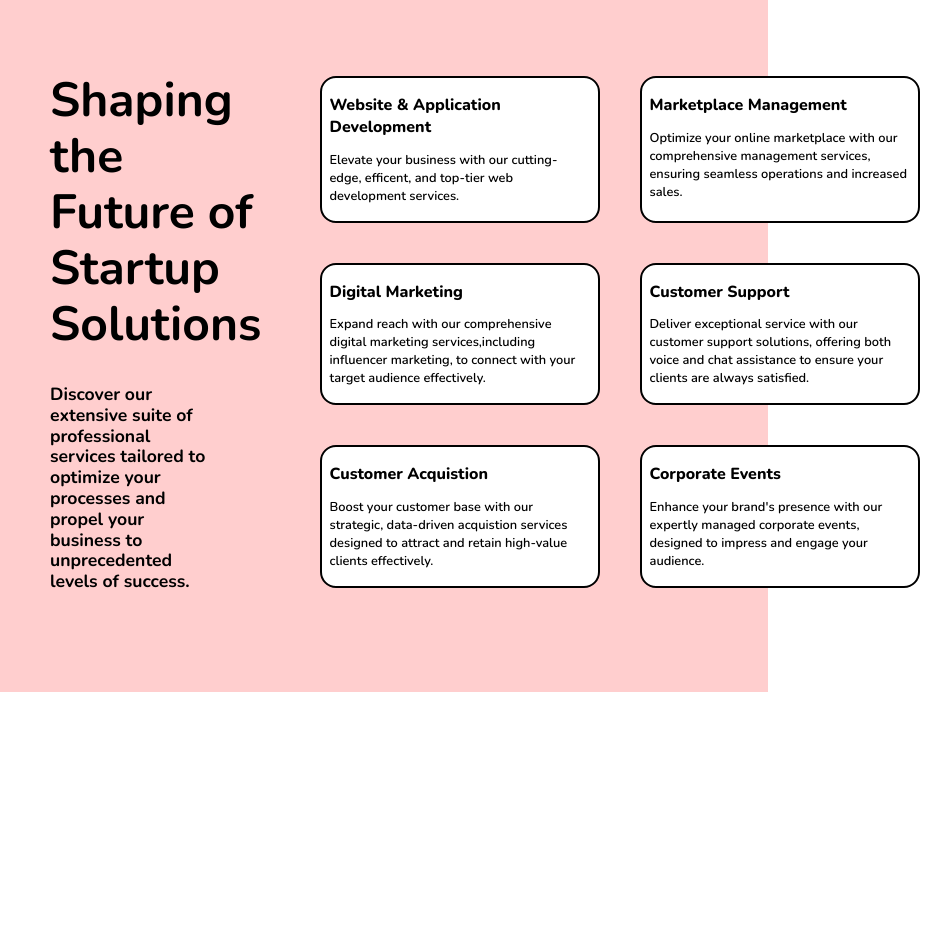
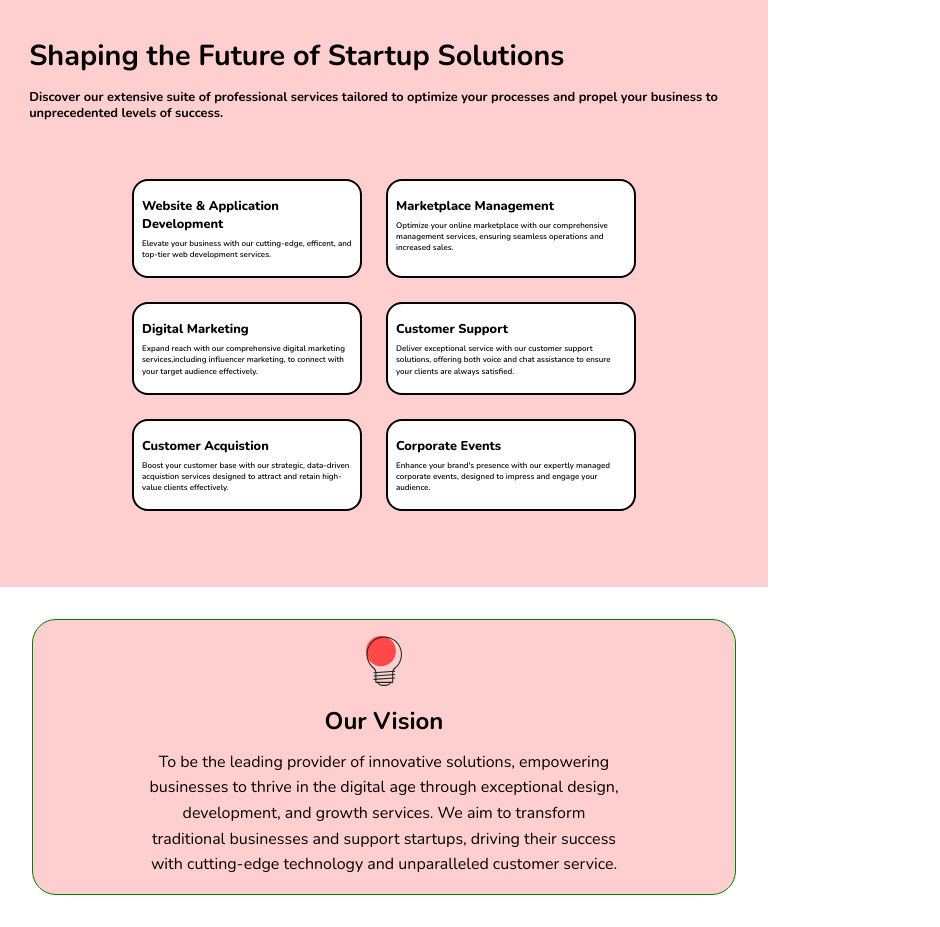
Before and after one commit to Eshashukla11/reactFrontend, a React (Vite) app: page / in a window 768 px wide. Shown: the part 1020-1947 px from the top of the page, 940 px wide, since content can reach past the window. Before the commit the page ends 1712 px from the top, so only its background shows below. Built offline with nearby package versions, Linux system fonts and the light colour scheme.

Commit message:
chores:created section-4 and making section-3 and section -4 responsive

```diff
--- a/src/App.jsx
+++ b/src/App.jsx
@@ -93,92 +93,32 @@ function App() {
           </div>
           <div className="section-3-wrap-2">
             {data.map((item, index) => (
-              <Card data={item} key={index}/>
+              <Card data={item} key={index} />
             ))}
-            {/* div-1 */}
-            {/* <div className="section-3-card-wrap">
-              <div className="section-3-card-heading">
-                <p className="section-3-text-heading">
-                  Website & Application Development
-                </p>
           </div>
-              <div className="section-3-card-sub-heading">
-                <p className="section-3-text-sub-heading">
-                  Elevate your business with our cutting-edge, efficent, and
-                  top-tier web development services.
-                </p>
         </div>
-            </div> */}
-            {/* div-2 */}
-            {/* <div className="section-3-card-wrap">
-              <div className="section-3-card-heading">
-                <p className="section-3-text-heading">
-                  Website & Application Development
-                </p>
       </div>
-              <div className="section-3-card-sub-heading">
-                <p className="section-3-text-sub-heading">
-                  Elevate your business with our cutting-edge, efficent, and
-                  top-tier web development services.
-                </p>
+      {/* section-3 end */}
+      {/* section-4 */}
+      <div className="section-4">
+        <div className="section-4-container">
+<div className='section-4-img-wrap'>
+  <img src="/svgviewer-output.svg" alt="" />
 </div>
-            </div> */}
-            {/* div-3 */}
-            {/* <div className="section-3-card-wrap">
-              <div className="section-3-card-heading">
-                <p className="section-3-text-heading">Marketplace Management</p>
+<div className='section-4-heading'>
+  <p className='section-4-text-heading'>Our Vision</p>
 </div>
-              <div className="section-3-card-sub-heading">
-                <p className="section-3-text-sub-heading">
-                  Elevate your business with our cutting-edge, efficent, and
-                  top-tier web development services.
-                </p>
+<div className='section-4-description'>
+  <p className="section-4-text-description">To be the leading provider of innovative solutions, empowering businesses to thrive in the digital age through exceptional design, development, and growth services. We aim to transform traditional businesses and support startups, driving their success with cutting-edge technology and unparalleled customer service.</p>
 </div>
-            </div> */}
-            {/* div-4 */}
-            {/* <div className="section-3-card-wrap">
-              <div className="section-3-card-heading">
-                <p className="section-3-text-heading">
-                  Website & Application Development
-                </p>
         </div>
-              <div className="section-3-card-sub-heading">
-                <p className="section-3-text-sub-heading">
-                  Elevate your business with our cutting-edge, efficent, and
-                  top-tier web development services.
-                </p>
       </div>
-            </div> */}
-            {/* div-5 */}
-            {/* <div className="section-3-card-wrap">
-              <div className="section-3-card-heading">
-                <p className="section-3-text-heading">
-                  Website & Application Development
-                </p>
-              </div>
-              <div className="section-3-card-sub-heading">
-                <p className="section-3-text-sub-heading">
-                  Elevate your business with our cutting-edge, efficent, and
-                  top-tier web development services.
-                </p>
-              </div>
-            </div> */}
-            {/* div-6 */}
-            {/* <div className="section-3-card-wrap">
-              <div className="section-3-card-heading">
-                <p className="section-3-text-heading">
-                  Website & Application Development
-                </p>
-              </div>
-              <div className="section-3-card-sub-heading">
-                <p className="section-3-text-sub-heading">
-                  Elevate your business with our cutting-edge, efficent, and
-                  top-tier web development services.
-                </p>
-              </div>
-            </div> */}
-            {/* div-end */}
-          </div>
+      {/* section-4 end */}
+
+      {/* section-5 */}
+      <div className="section-5">
+        <div className='section-5-container'>
+
         </div>
       </div>
     </div>
--- a/src/index.css
+++ b/src/index.css
@@ -174,7 +174,6 @@
 .section-3-heading {
   /* border: 1px solid blue; */
   /* width: 65%; */
-
 }
 .section-3-sub-heading {
   /* border: 1px solid orange; */
@@ -189,7 +188,7 @@
 .section-3-light-text {
   font-size: 1.1rem;
   font-weight: 700;
-  width:80%;
+  width: 80%;
   line-height: 1.3rem;
 }
 .section-3-wrap-2 {
@@ -223,6 +222,56 @@
   font-size: 0.8rem;
   font-weight: 600;
 }
+/* section-3 end */
+/* section-4 */
+.section-4 {
+  width: 100%;
+  height: 90vh;
+  display: flex;
+  align-items: center;
+  justify-content: center;
+}
+.section-4-container {
+  border: 1px solid green;
+  padding-inline: 3rem;
+  padding-block: 2rem;
+  background-color: #ffcece;
+  display: flex;
+  flex-direction: column;
+  gap: 1rem;
+  width: 40%;
+  border-radius: 1.5rem;
+}
+.section-4-img-wrap {
+  /* border:1px solid purple; */
+  margin: 0 auto;
+}
+.section-4-img-wrap img {
+  width: 50px;
+  height: 50px;
+  object-fit: contain;
+}
+.section-4-heading {
+  /* border:1px solid red; */
+}
+.section-4-description {
+  /* border:1px solid blue; */
+}
+.section-4-text-heading {
+  font-size: 2.1rem;
+  font-weight: 700;
+  text-align: center;
+}
+.section-4-text-description {
+  font-size: 1.2rem;
+  text-align: center;
+  line-height: 1.6rem;
+  font-weight: 300;
+}
+/* section-4 end */
+
+/* section-5 */
+
 
 /* media query */
 
@@ -269,6 +318,60 @@
     padding-block: 20px;
   }
   /* section-2 end */
+  /* section-3 */
+  .section-3-container {
+    flex-direction: column;
+  }
+  .section-3-bold-text {
+    font-size: 1.8rem;
+    line-height: 2.2rem;
+  }
+  .section-3-wrap-2 {
+    grid-template-columns: 1fr;
+    gap: 1rem;
+  }
+  .section-3-text-heading {
+    font-size: 0.8rem;
+  }
+  .section-3-text-sub-heading {
+    font-size: 0.5rem;
+    line-height: 0.7rem;
+  }
+  .section-3-card-wrap {
+    gap: 0.3rem;
+  }
+  .section-3-light-text {
+    font-size: 0.8rem;
+    width: 100%;
+    line-height: 1rem;
+  }
+  .section-3-wrap-1 {
+    min-width: 100%;
+    gap: 1rem;
+  }
+  .section-3 {
+    height: 100%;
+    padding-inline: 1.2rem;
+  }
+  /* section-3 end */
+  /* section-4 */
+  .section-4 {
+    height: 100%;
+  }
+  .section-4-container {
+    width: 100%;
+    padding-inline: 0.5rem;
+    padding-block: 1rem;
+    gap: 0.8rem;
+    margin: 1.5rem;
+  }
+  .section-4-text-heading {
+    font-size: 1.5rem;
+  }
+  .section-4-text-description {
+    font-size: 1rem;
+  }
+  /* section-4 end */
 }
 @media screen and (min-width: 768px) {
   .section-2-heading {
@@ -287,4 +390,15 @@
   .section-2-button-wrap-2 {
     font-size: 1.8rem;
   }
+  .section-3-wrap-2 {
+    grid-template-columns: 230px 250px;
+    gap: 1.5rem;
+  }
+  .section-4-container {
+    margin: 2rem;
+  }
+  .section-4-text-description {
+    width: 70%;
+    margin: 0 auto;
+  }
 }
```
Also changed, not shown: public/svgviewer-output.svg (added). Lines whose indentation alone changed are shown as unchanged.
